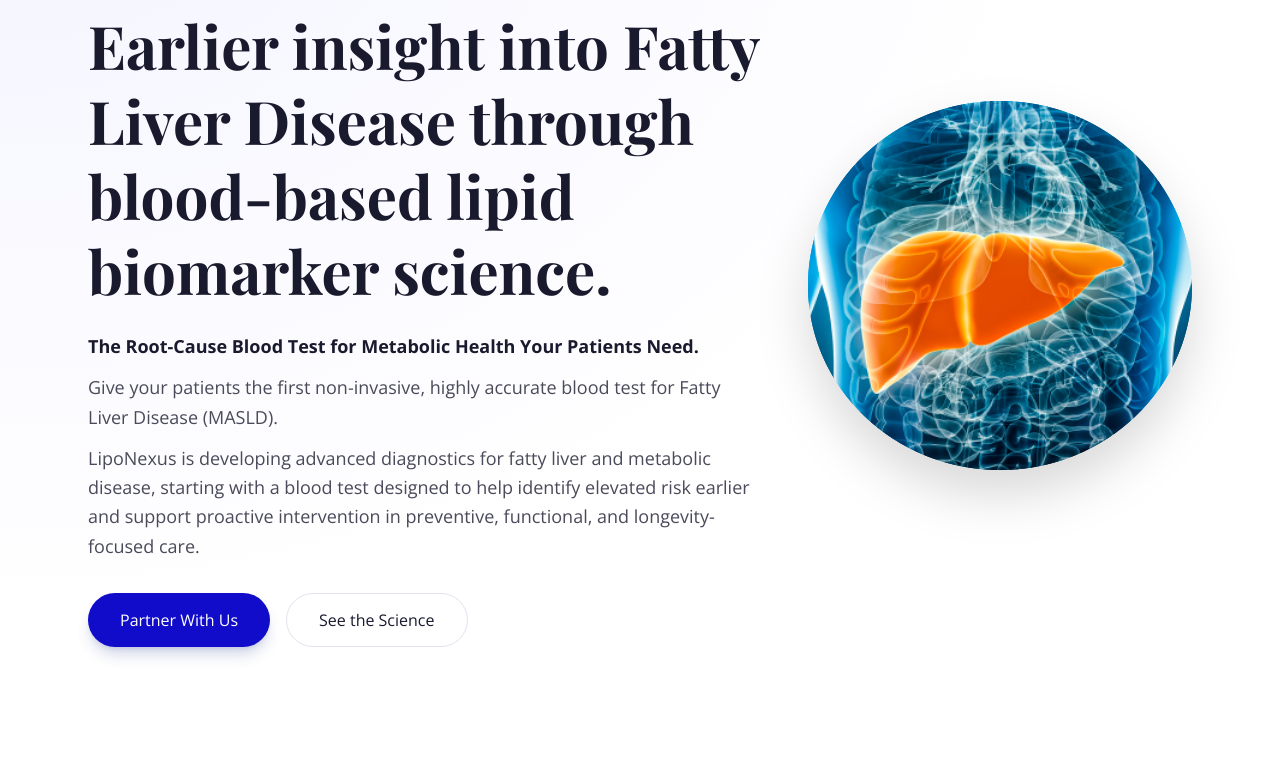
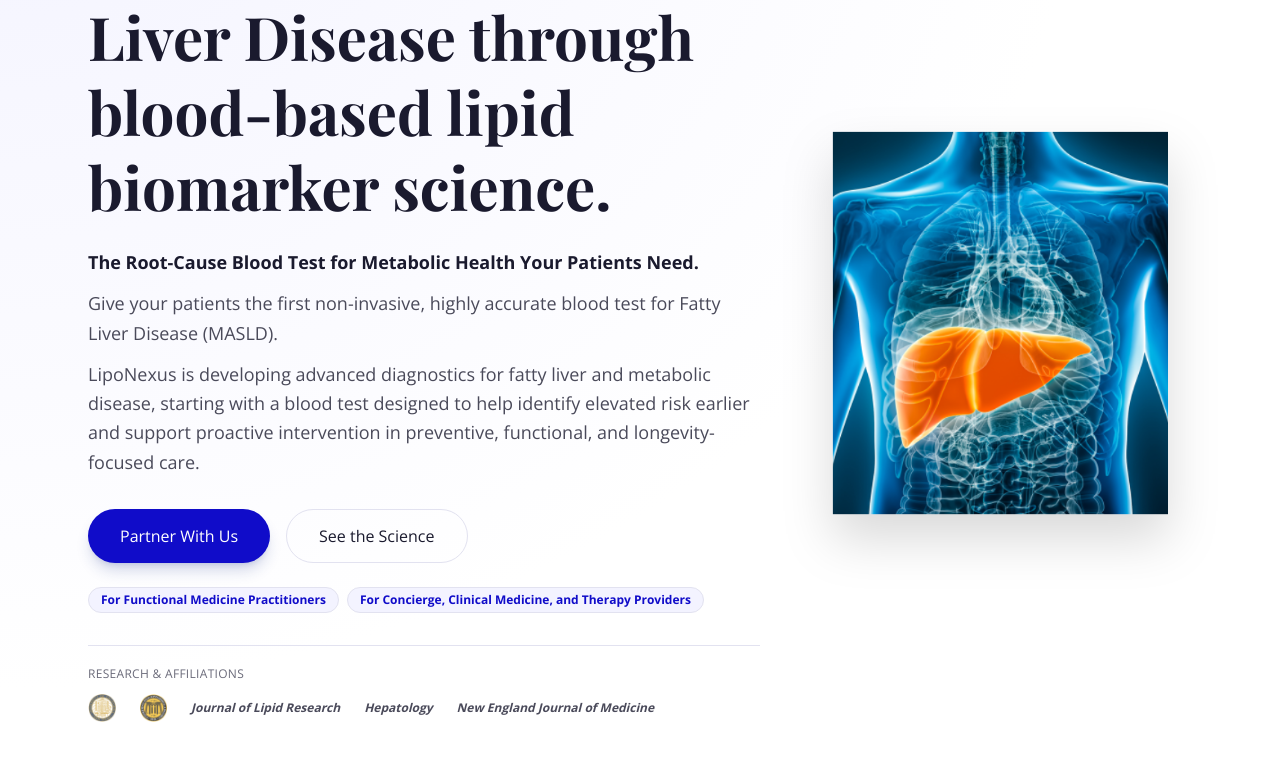
Before and after one commit to LipoNexus/Firstwebsite, a Next.js app in the folder site/: page / in a window 1280 px wide. Shown: the part 268-1040 px from the top of the page. Built offline with nearby package versions, Linux system fonts and the light colour scheme.

Commit message:
Rearrange hero badges below CTAs, add affiliation logo bar, switch to liver pic 2
https://claude.ai/code/session_01PR1S2FN14sPoN4oni6FWDV

```diff
--- a/site/src/app/(site)/page.tsx
+++ b/site/src/app/(site)/page.tsx
@@ -45,14 +45,6 @@ export default function HomePage() {
         <div className="relative max-w-6xl mx-auto px-6 py-24 md:py-32">
           <div className="flex flex-col lg:flex-row items-center gap-12">
             <div className="flex-1 max-w-2xl">
-              <div className="flex flex-col items-start gap-2 mb-6">
-                <span className="inline-block px-3 py-1 rounded-full text-xs font-semibold bg-[#F3F3FF] text-[#100CC9] border border-[#E2E2F0]">
-                  {hero.badge}
-                </span>
-                <span className="inline-block px-3 py-1 rounded-full text-xs font-semibold bg-[#F3F3FF] text-[#100CC9] border border-[#E2E2F0]">
-                  For Concierge, Clinical Medicine, and Therapy Providers
-                </span>
-              </div>
               <h1 className="text-4xl md:text-5xl lg:text-6xl font-bold leading-tight text-[#1A1A2E] mb-6">
                 {hero.headline}
               </h1>
@@ -62,7 +54,7 @@ export default function HomePage() {
                   <p key={i}>{para}</p>
                 ))}
               </div>
-              <div className="flex flex-col sm:flex-row gap-4">
+              <div className="flex flex-col sm:flex-row gap-4 mb-6">
                 <Link
                   href={hero.cta.href}
                   className="inline-flex items-center justify-center px-8 py-3.5 rounded-full bg-[#100CC9] text-white font-medium hover:bg-[#2A28F8] transition-colors duration-200 shadow-lg shadow-blue-900/20"
@@ -76,10 +68,40 @@ export default function HomePage() {
                   {hero.secondaryCta.label}
                 </Link>
               </div>
+              <div className="flex flex-wrap gap-2 mb-8">
+                <span className="inline-block px-3 py-1 rounded-full text-xs font-semibold bg-[#F3F3FF] text-[#100CC9] border border-[#E2E2F0]">
+                  {hero.badge}
+                </span>
+                <span className="inline-block px-3 py-1 rounded-full text-xs font-semibold bg-[#F3F3FF] text-[#100CC9] border border-[#E2E2F0]">
+                  For Concierge, Clinical Medicine, and Therapy Providers
+                </span>
+              </div>
+              <div className="border-t border-[#E2E2F0] pt-5">
+                <p className="text-xs text-[#6B6B7A] uppercase tracking-wide mb-3">Research &amp; Affiliations</p>
+                <div className="flex flex-wrap items-center gap-x-6 gap-y-3">
+                  <Image
+                    src="/images/affiliation org logos/UC San Diego.png"
+                    alt="UC San Diego"
+                    width={120}
+                    height={32}
+                    className="h-7 w-auto object-contain opacity-70 hover:opacity-100 transition-opacity"
+                  />
+                  <Image
+                    src="/images/affiliation org logos/VCU.png"
+                    alt="Virginia Commonwealth University"
+                    width={80}
+                    height={32}
+                    className="h-7 w-auto object-contain opacity-70 hover:opacity-100 transition-opacity"
+                  />
+                  <span className="text-xs font-semibold text-[#4A4A5A] italic">Journal of Lipid Research</span>
+                  <span className="text-xs font-semibold text-[#4A4A5A] italic">Hepatology</span>
+                  <span className="text-xs font-semibold text-[#4A4A5A] italic">New England Journal of Medicine</span>
+                </div>
+              </div>
             </div>
             <div className="flex-shrink-0 flex justify-center">
               <Image
-                src="/images/liver pic completely round.png"
+                src="/images/liver pic 2.png"
                 alt="Liver illustration"
                 width={400}
                 height={400}
```
